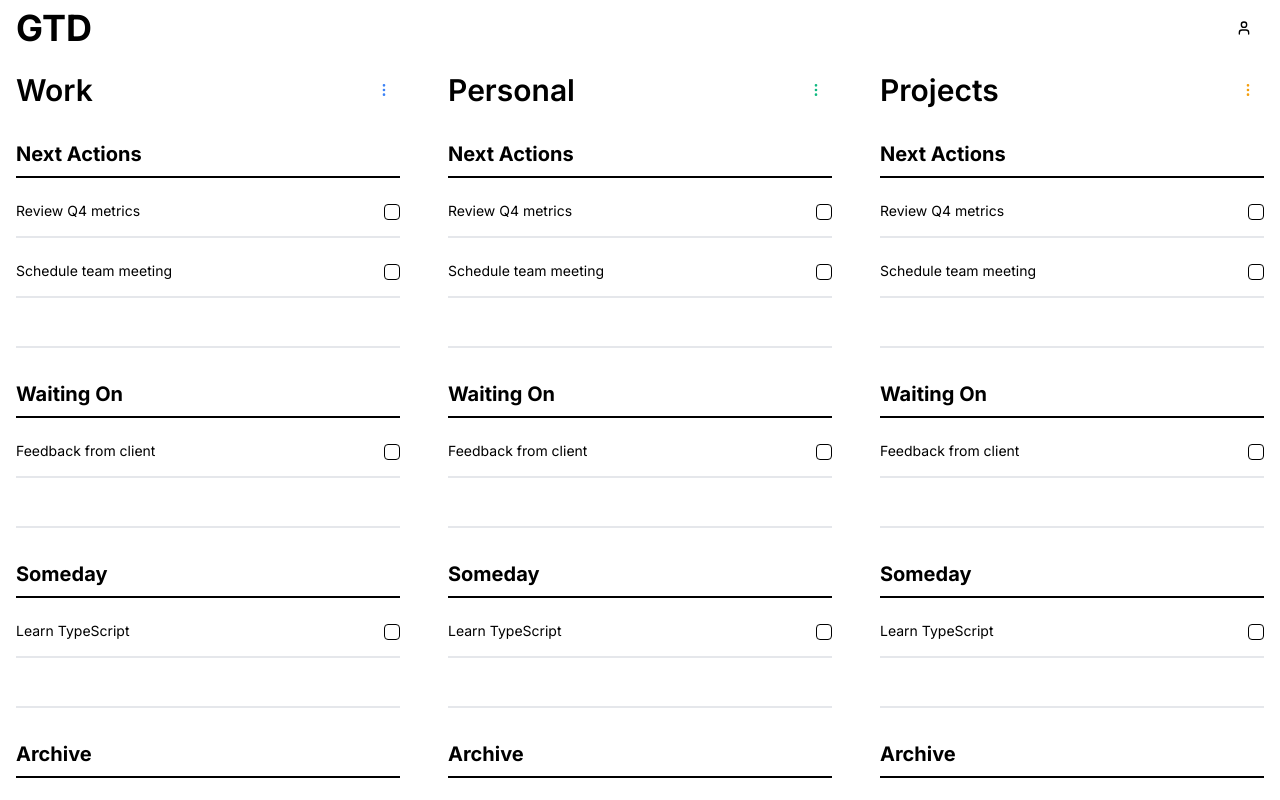
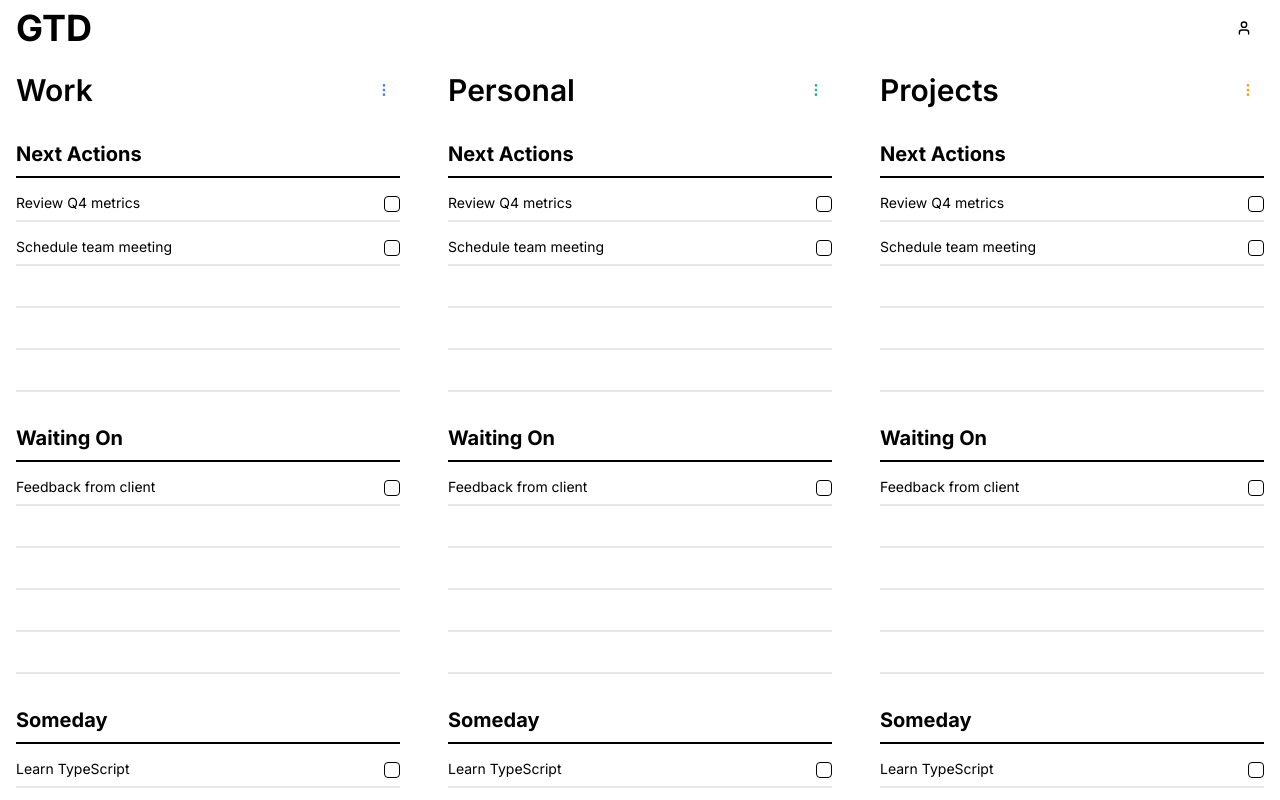
Before and after one commit to UtahDevCo/tools, a React (Vite) app in the folder apps/gtd/: page / in a window 1280 px wide. Shown: the top 800 px of the page. Built offline with nearby package versions, Linux system fonts and the light colour scheme.

Commit message:
feat: enhance task card layout and add empty task card placeholders

```diff
--- a/apps/gtd/src/components/category-section.tsx
+++ b/apps/gtd/src/components/category-section.tsx
@@ -15,6 +15,8 @@ type CategorySectionProps = {
   tasks: Task[];
   queueId: string;
 };
+
+const MIN_CARDS = 5;
 
 export function CategorySection({
   category,
@@ -39,7 +41,11 @@ export function CategorySection({
         {tasks.map((task) => (
           <TaskCard key={task.id} task={task} />
         ))}
-        <EmptyTaskCard onClick={handleAddTask} />
+        {Array.from({ length: Math.max(0, MIN_CARDS - tasks.length) }).map(
+          (_, index) => (
+            <EmptyTaskCard key={index} onClick={handleAddTask} />
+          )
+        )}
       </div>
     </div>
   );
--- a/apps/gtd/src/components/queue-list.tsx
+++ b/apps/gtd/src/components/queue-list.tsx
@@ -26,7 +26,7 @@ export function QueueList() {
   const [queues] = useState(mockQueues);
 
   return (
-    <div className="flex h-[calc(100vh-3.5rem)] overflow-x-auto gap-4">
+    <div className="flex overflow-x-auto gap-4">
       {queues.map((queue) => (
         <QueueColumn key={queue.id} queue={queue} />
       ))}
--- a/apps/gtd/src/components/task-card.tsx
+++ b/apps/gtd/src/components/task-card.tsx
@@ -29,7 +29,7 @@ export function TaskCard({ task }: TaskCardProps) {
 
   return (
     <Card
-      className="group cursor-pointer py-4 transition-colors hover:bg-accent"
+      className="group cursor-pointer py-2 transition-colors hover:bg-accent"
       onClick={handleClick}
     >
       <div className="flex items-start">
@@ -58,7 +58,7 @@ export function TaskCard({ task }: TaskCardProps) {
 export function EmptyTaskCard({ onClick }: { onClick: () => void }) {
   return (
     <Card
-      className="group cursor-pointer py-5 transition-colors hover:bg-accent"
+      className="group cursor-pointer py-4 transition-colors hover:bg-accent"
       onClick={onClick}
     />
   );
```
